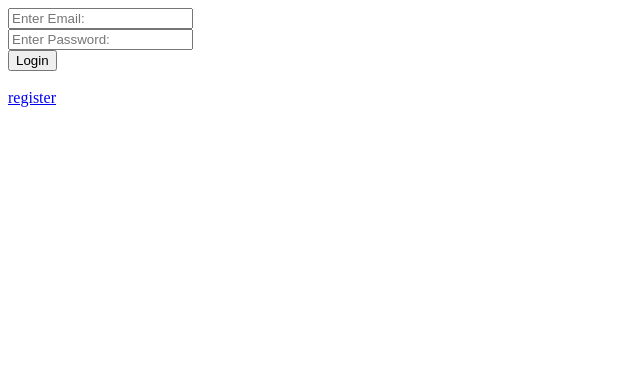
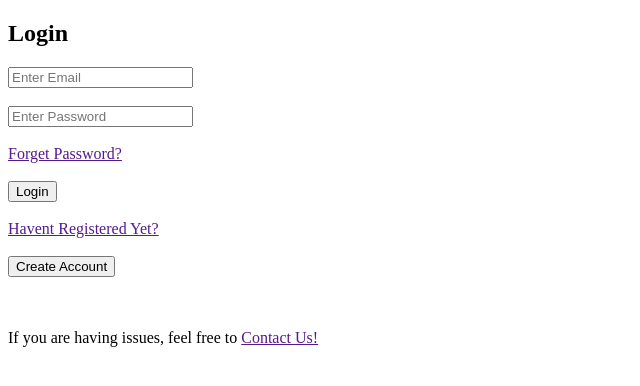
Before and after one commit to ka0un/Library-Management-System-, a PHP site: page /register/login.php in a window 1280 px wide. Shown: the top 386 px of the page, without its empty margins (0-640 px from the left). Run offline with PHP 8.4, Linux system fonts and the light colour scheme; data that the repository does not hold is empty.

Commit message:
login page

```diff
--- a/register/login.php
+++ b/register/login.php
@@ -61,19 +61,29 @@ if(isset($_POST["login"])){
 }
 
 ?>
-        <form action="login.php" method="post">
+    <div class="login_border">
+	<div class="login_div">
+        <form action="login.php" method="post" class="login_form">
+			<h2>Login</h2>
 			<div class = "login-lement">
-                <input type="email" placeholder="Enter Email:" name="email" required>
+				<input type="email" placeholder="Enter Email" name="email" required><br><br>
 			</div>
 			<div class = "login-lement">
-                <input type="password" placeholder="Enter Password:" name="password" required>
+				<input type="password" placeholder="Enter Password" name="password" required><br><br>
 			</div>
+			<a href=""> Forget Password? </a><br><br>
 			<div class = "login-button">
-                <input type="submit" value="Login" name="login">
+				<input type="submit" value="Login" name="login"><br><br>
 			</div>
+				<a href=""> Havent Registered Yet? </a><br><br>
         </form>
+		<a href="register.php">
+					<button>Create Account</button>
+		</a><br><br>
+	</div>
+	</div>
 	<br>
-            <a href="register.php">register</a>
-    </div>
+		<p>If you are having issues, feel free to <a href="">Contact Us!</a>
+
 </body>
 </html>
```
Also changed, not shown: register/login.css (added, +15 -0 lines). Lines whose indentation alone changed are shown as unchanged.
